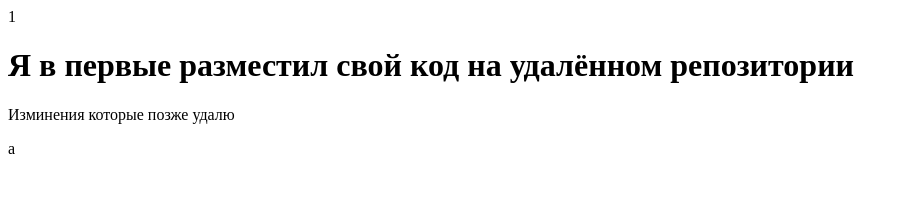
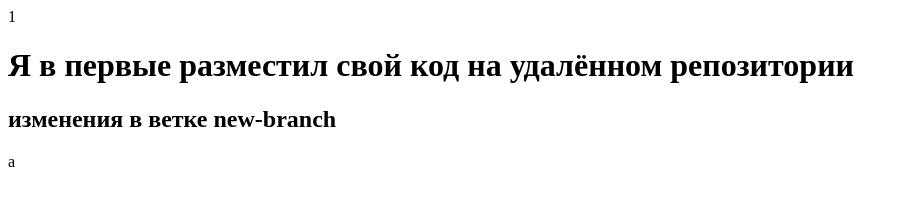
Before and after one commit to Igorvlas/test_repo, a plain HTML site: page index.html in a window 1280 px wide. Shown: the whole page, without its empty margins (0-909 px from the left). Drawn offline with Linux system fonts and the light colour scheme.

Commit message:
add h2 in new-branch

```diff
--- a/index.html
+++ b/index.html
@@ -9,6 +9,7 @@
 </head>
 <body>
     <h1>Я в первые разместил свой код на удалённом репозитории</h1>
-    <p>Изминения которые позже удалю</p>
+    <h2>изменения в ветке new-branch</h2>
+
 </body>
 </html>a
```
